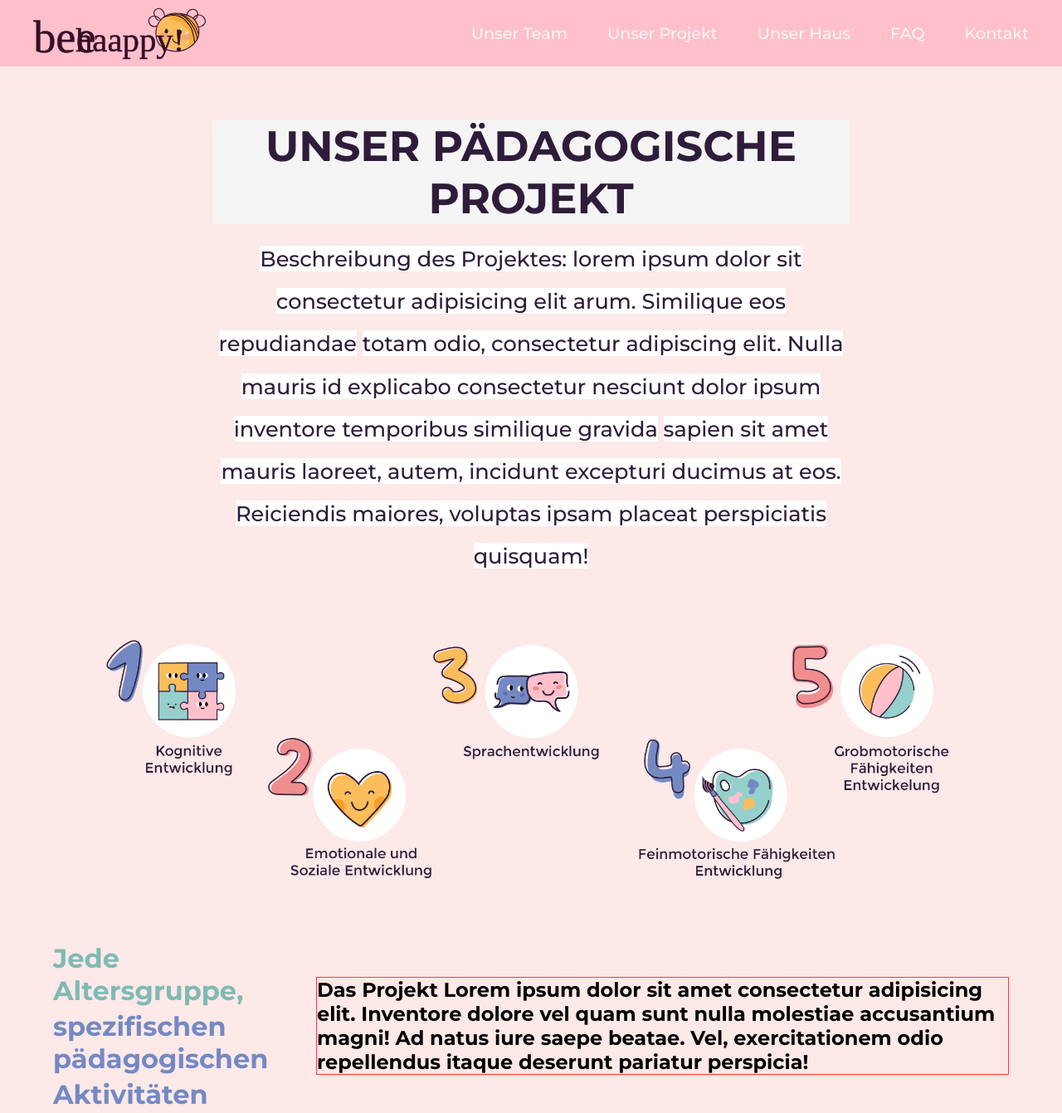
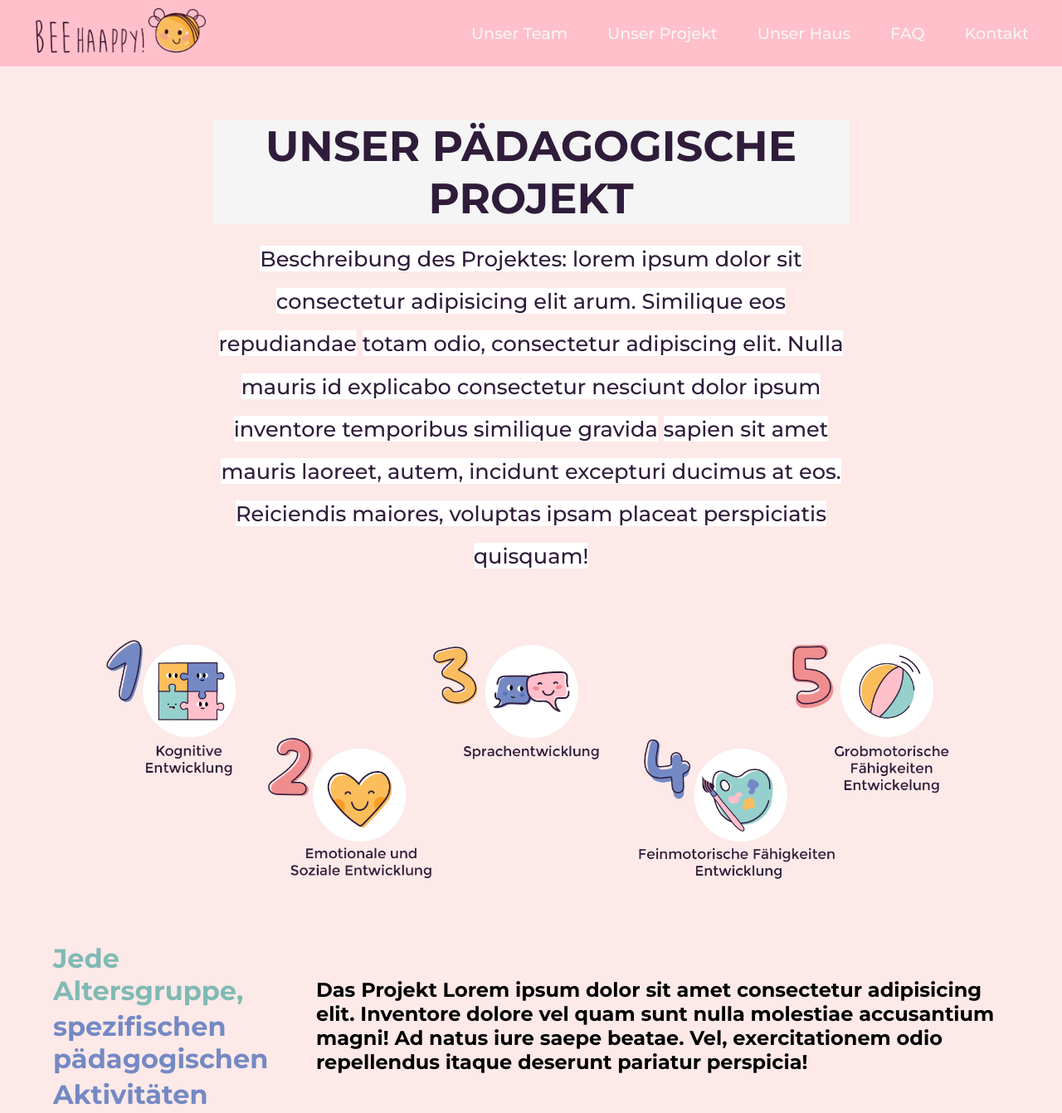
Before and after one commit to marianelaalbrigi/First-Website, a website: page unser-projekt.html in a window 1280 px wide. Shown: the top 1341 px of the page at 83% size. Drawn offline with Linux system fonts and the light colour scheme.

Commit message:
new logo

```diff
--- a/styles/scss/components/_unser-projekt.scss
+++ b/styles/scss/components/_unser-projekt.scss
@@ -69,7 +69,6 @@
         }
 
         .subtitle01-itemh3 {
-            border: 1px solid rgb(255, 55, 55);
             width: auto;
             box-sizing: border-box;
             font-size: clamp(1rem, 2vw, 1.5rem);
@@ -78,7 +77,6 @@
 }
 
 .section-cards {
-    border: 1PX SOLID red;
     margin: 3rem auto 4rem auto;
     width: clamp(20rem, 80vw, 100rem);
     box-sizing: border-box;
@@ -426,7 +424,6 @@
             .paragraph {
                 font-size: clamp(0.8rem, 1.5vw, 1.5rem);
                 font-weight: 600;
-
             }
 
             .circles {
@@ -466,7 +463,6 @@
             color: $color-lila;
         }
     }
-
 }
 
 @media (max-width: 899px) and (min-width: 300px) {
--- a/unser-projekt.html
+++ b/unser-projekt.html
@@ -21,7 +21,7 @@
         <nav class="navbar-menu">
 
             <a href="./index.html" class="menu-logo">
-                <img src="./src/img/logo_abeja02c.svg" alt="logo"/></a>
+                <img src="./src/img/logo_abeja03.png" alt="logo"/></a>
 
             <label for="menu-hamburguesa" class="menu-label">
                 <img src="./src/img/menu_icon.svg" alt="abrir-menu" class="abrir-menu-icon">
```
Also changed, not shown: styles/scss/components/_navbar.scss (+0 -7 lines), src/img/logo_abeja03.png (added), styles/style.css, 1 other file.
